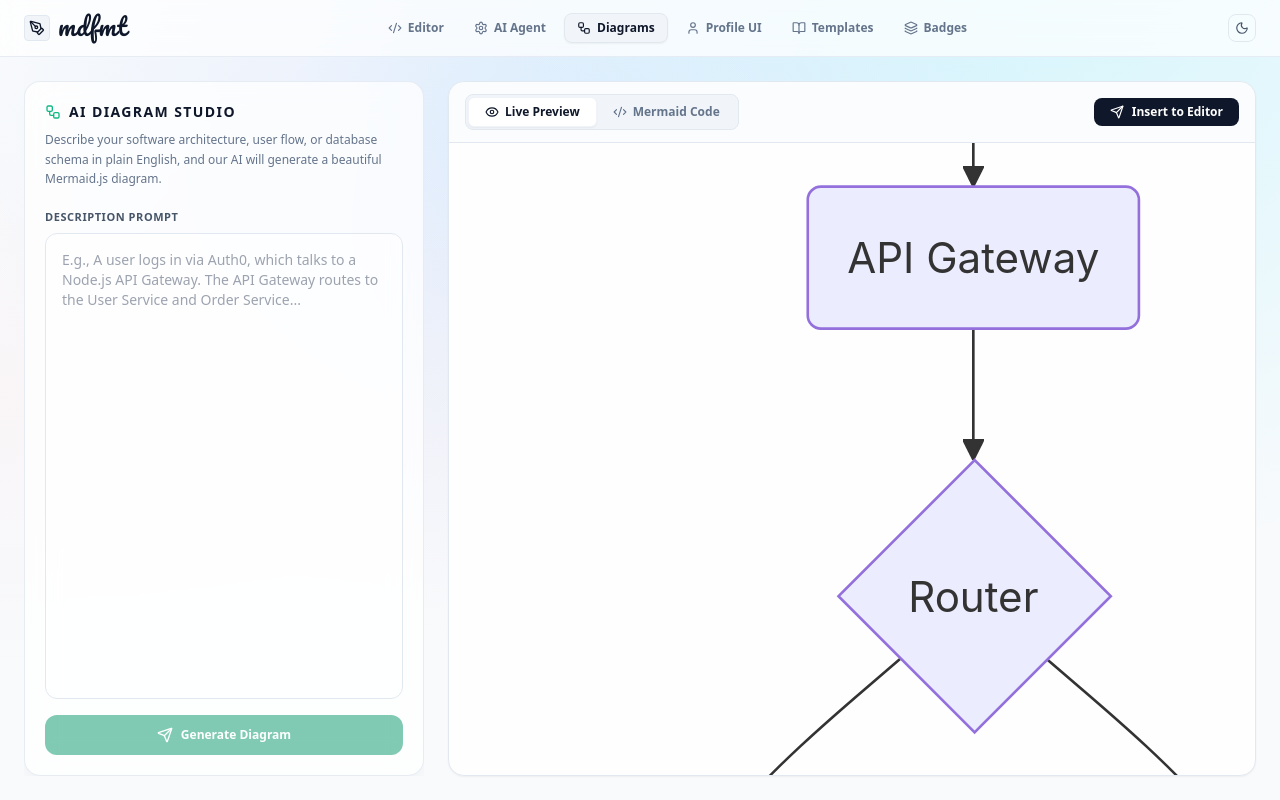
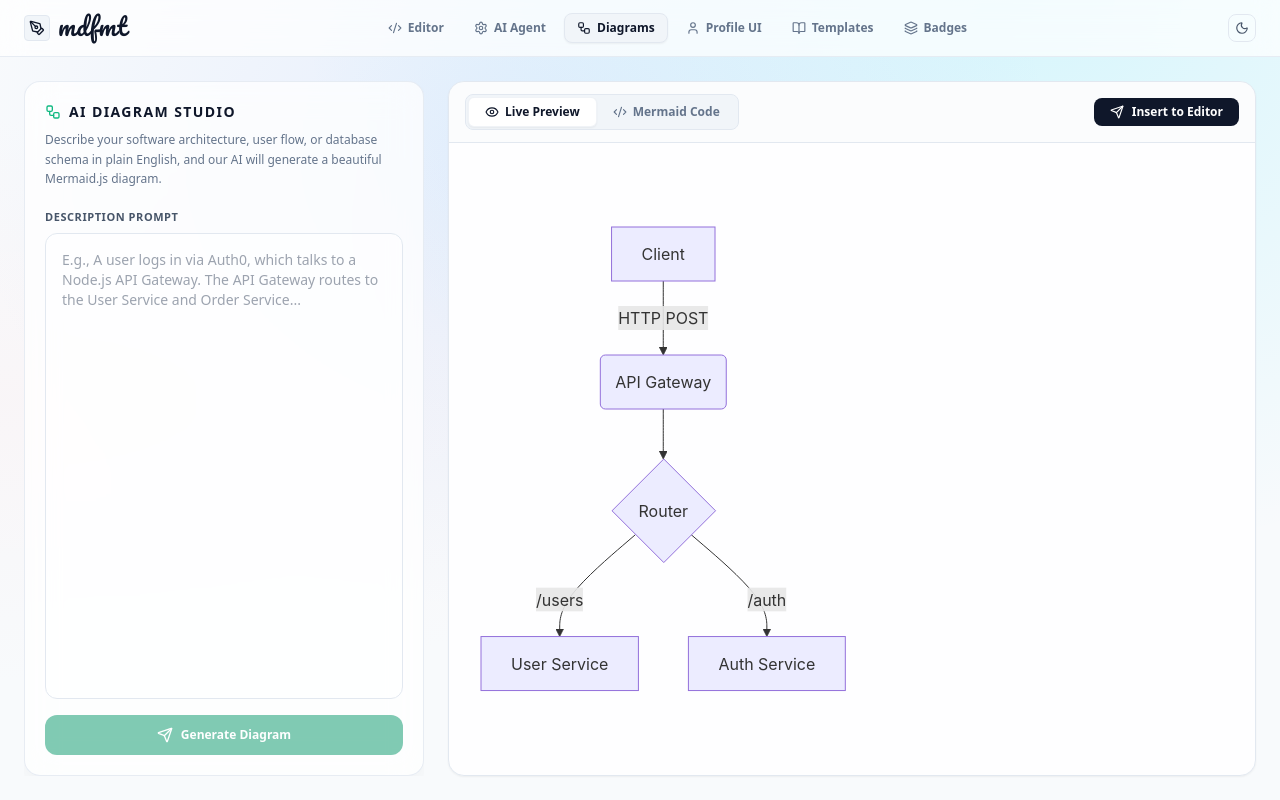
Before and after one commit to ApurveKaranwal/mdfmt, a React (Vite) app in the folder frontend/: page /diagrams in a window 1280 px wide. Built offline with nearby package versions, Linux system fonts and the light colour scheme.

Commit message:
style(frontend): fix mermaid scaling to render diagrams at natural sizes

```diff
--- a/frontend/src/pages/DiagramStudioPage.tsx
+++ b/frontend/src/pages/DiagramStudioPage.tsx
@@ -192,7 +192,7 @@ export default function DiagramStudioPage() {
                         <div className="flex-1 overflow-auto custom-scrollbar p-6 bg-slate-50/20 dark:bg-slate-950/10 flex items-center justify-center relative">
                             {activeTab === 'preview' ? (
                                 <div className="w-full h-full flex items-center justify-center min-h-[300px]">
-                                    <div ref={mermaidRef} className="text-center w-full max-w-full overflow-auto [&>svg]:w-full [&>svg]:min-w-[800px] xl:[&>svg]:min-w-[1000px] [&>svg]:h-auto">
+                                    <div ref={mermaidRef} className="text-center w-full max-w-full overflow-auto [&>svg]:max-w-none [&>svg]:w-auto [&>svg]:h-auto">
                                         {/* Mermaid SVG will be injected here */}
                                     </div>
                                 </div>
```
